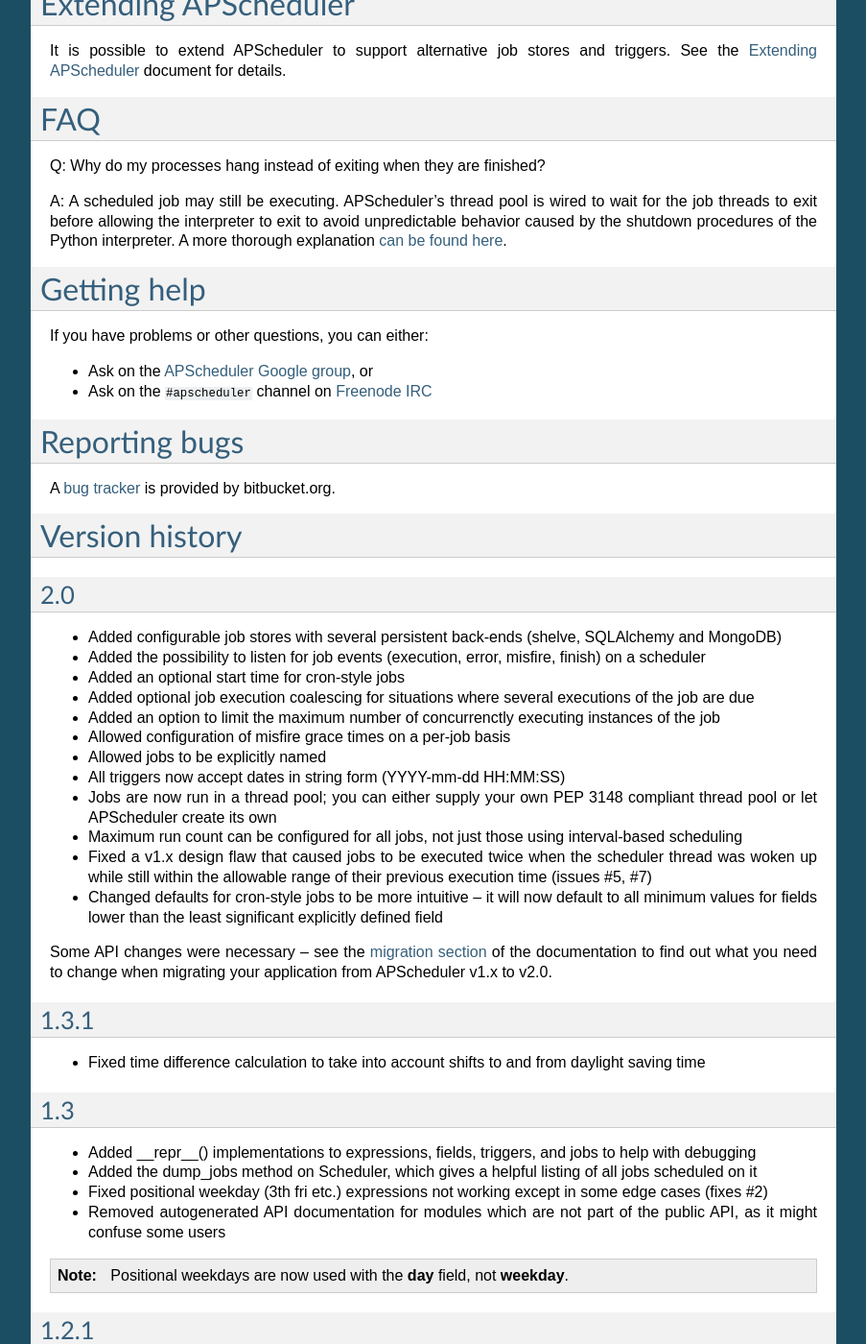
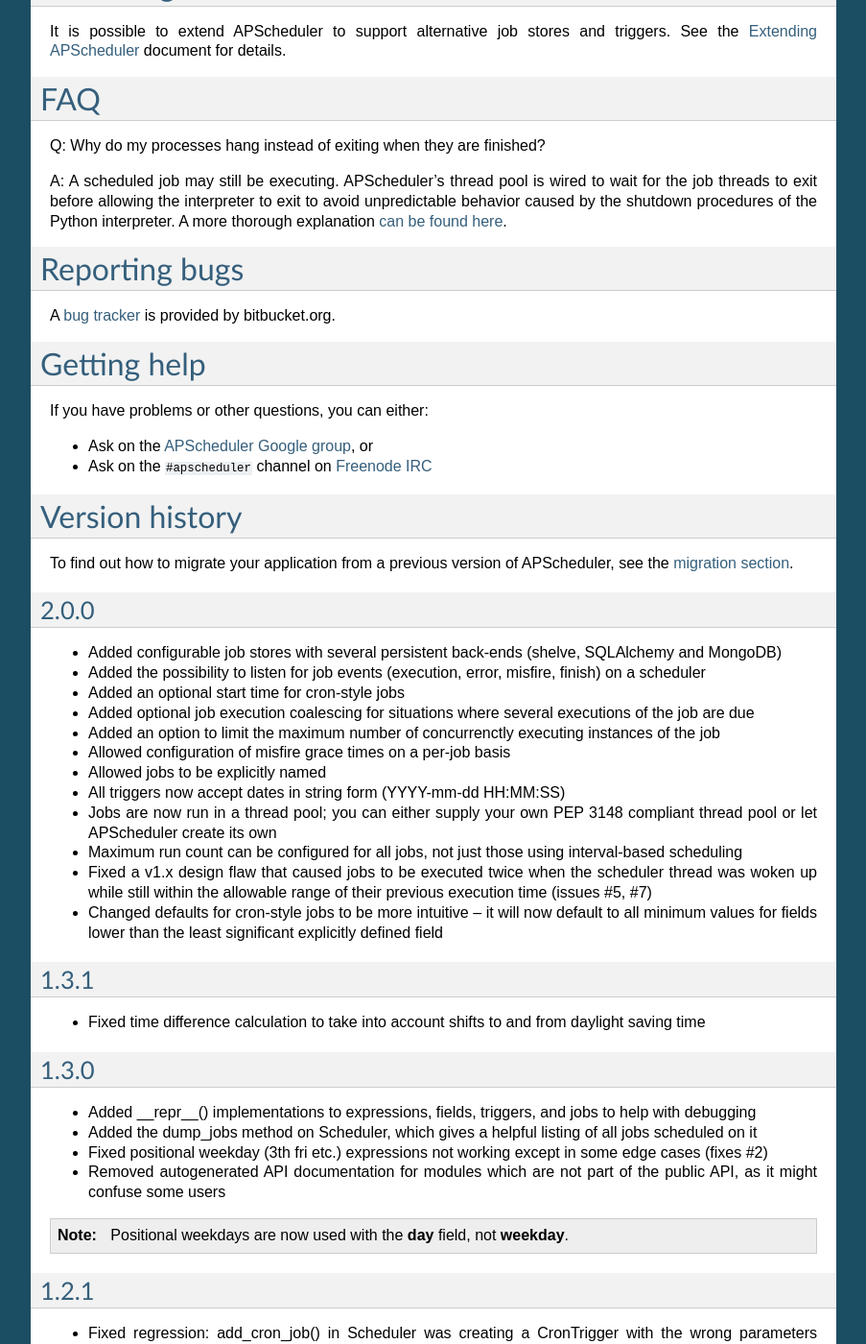
Before and after one commit to agronholm/apscheduler, a Sphinx documentation site: the page built from docs/index.rst, in a window 1280 px wide and 1400 px high, scrolled down 5855 px. Shown: the whole window at 96% size, without its empty margins (198-1101 px from the left). Built offline with Sphinx 7.4.7, drawn with Linux system fonts in a browser that asks for light colours; some of the changed text lies outside the part shown.

Commit message:
Minor documentation updates and reorganization

```diff
--- a/CHANGES.rst
+++ b/CHANGES.rst
@@ -1,8 +1,11 @@
 Version history
 ===============
 
-2.0
----
+To find out how to migrate your application from a previous version of
+APScheduler, see the :doc:`migration section <migration>`.
+
+2.0.0
+-----
 
 * Added configurable job stores with several persistent back-ends
   (shelve, SQLAlchemy and MongoDB)
@@ -38,10 +41,6 @@
   default to all minimum values for fields lower than the least significant
   explicitly defined field
 
-Some API changes were necessary -- see the :doc:`migration section <migration>`
-of the documentation to find out what you need to change when migrating your
-application from APScheduler v1.x to v2.0.
-
 
 1.3.1
 -----
@@ -50,8 +49,8 @@
   daylight saving time
 
 
-1.3
----
+1.3.0
+-----
 
 * Added __repr__() implementations to expressions, fields, triggers, and jobs
   to help with debugging
@@ -79,8 +78,8 @@
   jobs to be scheduled again
 
 
-1.2
----
+1.2.0
+-----
 
 * Added the ``week`` option for cron schedules
 
```
Also changed, not shown: README.rst (+19 -1 lines), docs/index.rst (+7 -15 lines).
